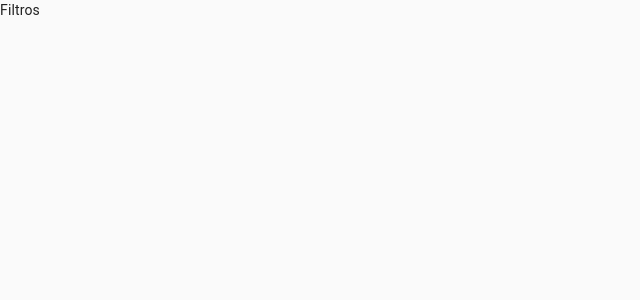
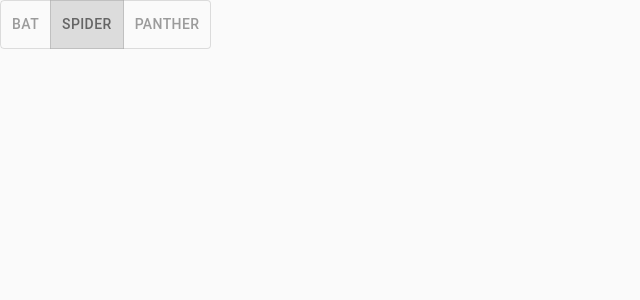
Before and after one commit to cassiopieroni/coupling-ts, a React (Create React App) app: page / in a window 1280 px wide. Shown: the top 300 px of the page, without its empty margins (0-640 px from the left). Built offline with nearby package versions, Linux system fonts and the light colour scheme.

Commit message:
refactor(filter): make the filter generic

```diff
--- a/src/App.tsx
+++ b/src/App.tsx
@@ -2,15 +2,15 @@ import React, { useEffect, useState } from 'react';
 import Box from '@material-ui/core/Box';
 import Filters from 'components/Filters';
 
-type TypeAnimalFilter = 'dog' | 'cat' | 'rat';
+type TypeAnimalFilter = 'bat' | 'spider' | 'panther';
 
-const FILTERS: TypeAnimalFilter[] = ['dog', 'cat', 'rat'];
+const FILTERS: TypeAnimalFilter[] = ['bat', 'spider', 'panther'];
 
 const App: React.FC = () => {
 
-  const [selectedAnimal, setSelectedAnimal] = useState<TypeAnimalFilter>('' as TypeAnimalFilter)
+  const [selectedAnimal, setSelectedAnimal] = useState<TypeAnimalFilter>(null!)
   useEffect(() => {
-    setSelectedAnimal('cat');
+    setSelectedAnimal('spider');
   }, [])
 
   const handleSelectedFilter = (filter: TypeAnimalFilter) => {
@@ -22,7 +22,7 @@ const App: React.FC = () => {
       <Filters<TypeAnimalFilter>
         currSelectedFilter={selectedAnimal}
         onSelect={handleSelectedFilter}
-        filters={FILTERS}
+        filtersGroup={FILTERS}
       />
     </Box>
   )
--- a/src/components/Filters.tsx
+++ b/src/components/Filters.tsx
@@ -1,3 +1,52 @@
-const Filters: React.FC = () => <div>Filtros</div>
+import Box from '@material-ui/core/Box';
+import ToggleButton from '@material-ui/lab/ToggleButton';
+import ToggleButtonGroup from '@material-ui/lab/ToggleButtonGroup';
+import React, { PropsWithChildren, useEffect, useState } from 'react';
+
+type Props<TypeFilter> = {
+  onSelect: (x: TypeFilter) => void;
+  filtersGroup: TypeFilter[];
+  currSelectedFilter: TypeFilter;
+}
+
+const Filters = <TypeStringFilter extends string>(
+  props: PropsWithChildren<Props<TypeStringFilter>>) => {
+
+  const { onSelect, filtersGroup, currSelectedFilter } = props;
+  const [selectedValue, setSelectedValue] = useState<TypeStringFilter>(null!)
+
+  useEffect(() => {
+    if (currSelectedFilter && currSelectedFilter !== selectedValue) {
+      setSelectedValue(currSelectedFilter);
+    }
+  }, [currSelectedFilter, selectedValue])
+
+  const handleChange = (filterValue: TypeStringFilter | null) => {
+    if (!filterValue || filterValue === currSelectedFilter) {
+      return
+    }
+    setSelectedValue(filterValue);
+    onSelect(filterValue)
+  };
+
+  return (
+    <Box>
+      <ToggleButtonGroup
+        value={selectedValue}
+        exclusive
+        onChange={(_, filter) => handleChange(filter)}
+      >
+        {filtersGroup.map(filter => (
+          <ToggleButton
+            key={filter}
+            value={filter}
+          >
+            {filter}
+          </ToggleButton>
+        ))}
+      </ToggleButtonGroup>
+    </Box>
+  )
+}
 
 export default Filters;
```
